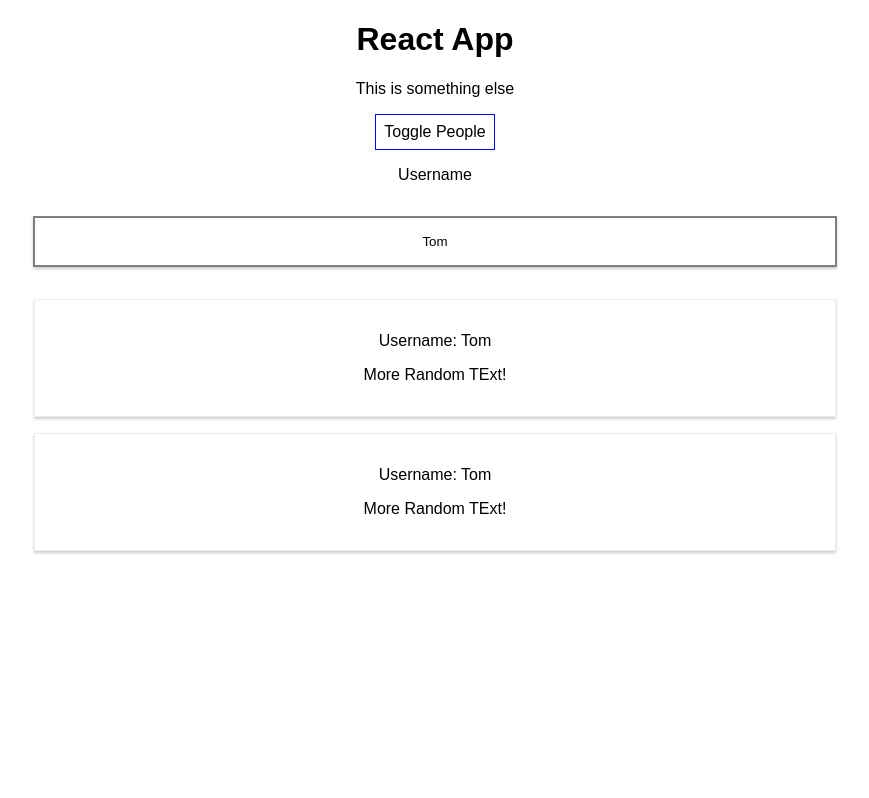
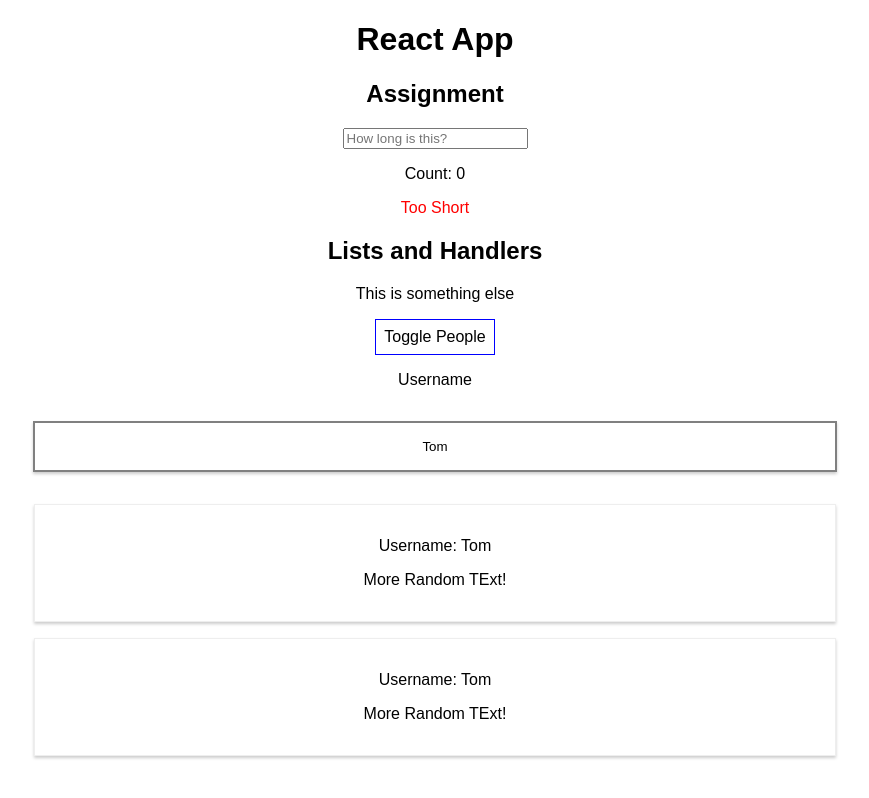
Before and after one commit to tbartolucci/react-tutorial, a React (Create React App) app: page / in a window 1280 px wide. Shown: the whole page, without its empty margins (205-1074 px from the left). Built offline with nearby package versions, Linux system fonts and the light colour scheme.

Commit message:
assignment 2

```diff
--- a/src/App.js
+++ b/src/App.js
@@ -3,6 +3,8 @@ import './App.css';
 import Person from './Person/Person';
 import UserInput from './UserInput/UserInput';
 import UserOutput from './UserOutput/UserOutput';
+import ValidationComponent from './ValidationComponent/ValidationComponent';
+import CharComponent from './CharComponent/CharComponent';
 
 class App extends Component {
 
@@ -15,7 +17,9 @@ class App extends Component {
         ],
         otherState: 'This is something else',
         username : "Tom",
-        showPersons: false
+        showPersons: false,
+        textLength: 0,
+        textLengthString: ""
     };
 
     nameChangeHandler = (event, id) => {
@@ -57,6 +61,15 @@ class App extends Component {
         this.setState({ showPersons : !this.state.showPersons });
     };
 
+    textLengthHandler = (event) => {
+        this.setState( {textLength : event.target.value.length});
+        this.setState( { textLengthString: event.target.value});
+    };
+
+    charClickHandler = (event, index) => {
+
+    };
+
     render() {
         // in-line style
         const style = {
@@ -65,6 +78,16 @@ class App extends Component {
             border: '1px solid blue',
             padding: '8px'
         };
+
+        const stringItems = [];
+        if ( this.state.textLengthString.length > 0 ){
+            for( let i = 0; i < this.state.textLengthString.length; i++ ){
+                stringItems.push(<CharComponent
+                    click={this.charClickHandler}
+                    text={this.state.textLengthString[i]}
+                />);
+            }
+        }
 
         let persons = null;
         if ( this.state.showPersons ) {
@@ -86,6 +109,22 @@ class App extends Component {
         return (
             <div className="App">
                 <h1>React App</h1>
+                <h2>Assignment</h2>
+                <p><input
+                    type="text"
+                    onChange={this.textLengthHandler}
+                    value={this.state.textLengthString}
+                    placeholder="How long is this?"
+                />
+                </p>
+                <p>Count: {this.state.textLength}</p>
+                <ValidationComponent
+                    length={this.state.textLength}
+                />
+
+                {stringItems}
+
+                <h2>Lists and Handlers</h2>
                 <p>{this.state.otherState}</p>
                 <button
                     style={style}
--- /dev/null
+++ b/src/CharComponent/CharComponent.css
@@ -0,0 +1,7 @@
+.CharComponent{
+    display: inline;
+    padding: 16px;
+    text-align: center;
+    margin: 16px;
+    border: 1px solid black;
+}
--- /dev/null
+++ b/src/CharComponent/CharComponent.js
@@ -0,0 +1,12 @@
+import React from 'react';
+import './CharComponent.css';
+
+const charComponent = (props) => {
+    return (
+        <div className='CharComponent'>
+            <p onClick={props.click}>{props.text}</p>
+        </div>
+    );
+};
+
+export default charComponent;
--- /dev/null
+++ b/src/ValidationComponent/ValidationComponent.css
@@ -0,0 +1,7 @@
+.InvalidText{
+    color: red;
+}
+
+.ValidText{
+    color: green;
+}
--- /dev/null
+++ b/src/ValidationComponent/ValidationComponent.js
@@ -0,0 +1,16 @@
+import React from 'react';
+import './ValidationComponent.css';
+
+const validationComponent = (props) => {
+    let style = 'InvalidText';
+    let message = 'Too Short';
+    if( props.length > 5 ){
+        message = 'Too Long';
+        style = 'ValidText';
+    }
+    return (
+        <div className={style}>{message}</div>
+    );
+};
+
+export default validationComponent;
```
